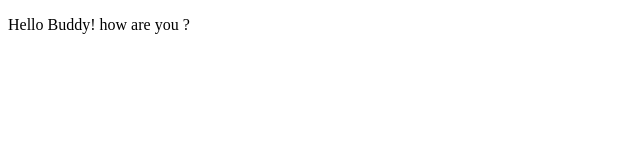
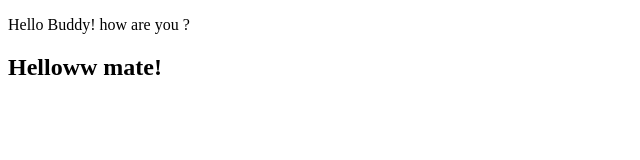
Before and after one commit to ameerhamza2444/mywork1, a plain HTML site: page index.html in a window 1280 px wide. Shown: the whole page, without its empty margins (0-640 px from the left). Drawn offline with Linux system fonts and the light colour scheme.

Commit message:
homework

```diff
--- a/index.html
+++ b/index.html
@@ -9,5 +9,8 @@
     <p>Hello Buddy!
         how are you ?
     </p>
+    <h2>
+        Helloww mate!
+    </h2>
 </body>
 </html>
```
